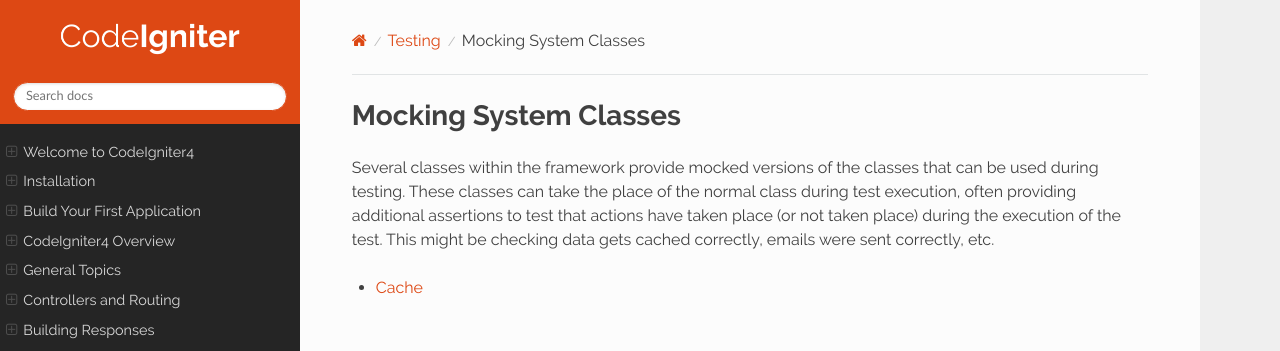
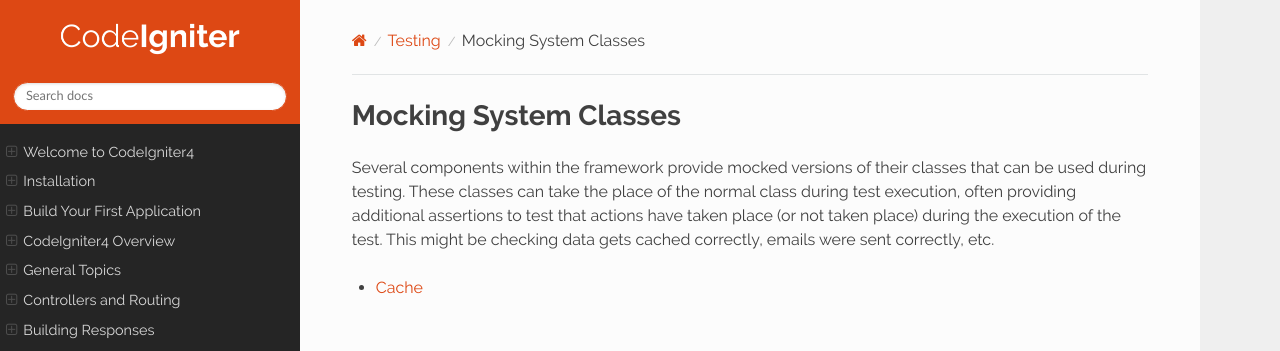
Before and after one commit to NEKOGET/ci4_user_guide_src, a Sphinx documentation site: the page built from source/testing/mocking.rst, in a window 1280 px wide and 900 px high. Shown: the top 351 px of the window. Built offline with Sphinx 7.4.7 and the Read the Docs theme 2.0.0, drawn with Linux system fonts in a browser that asks for light colours.

Commit message:
Update user_guide_src/source/testing/mocking.rst
Co-authored-by: MGatner <mgatner@icloud.com>

```diff
--- a/source/testing/mocking.rst
+++ b/source/testing/mocking.rst
@@ -2,7 +2,7 @@
 Mocking System Classes
 ######################
 
-Several classes within the framework provide mocked versions of the classes that can be used during testing. These classes
+Several components within the framework provide mocked versions of their classes that can be used during testing. These classes
 can take the place of the normal class during test execution, often providing additional assertions to test that actions
 have taken place (or not taken place) during the execution of the test. This might be checking data gets cached correctly,
 emails were sent correctly, etc.
```
